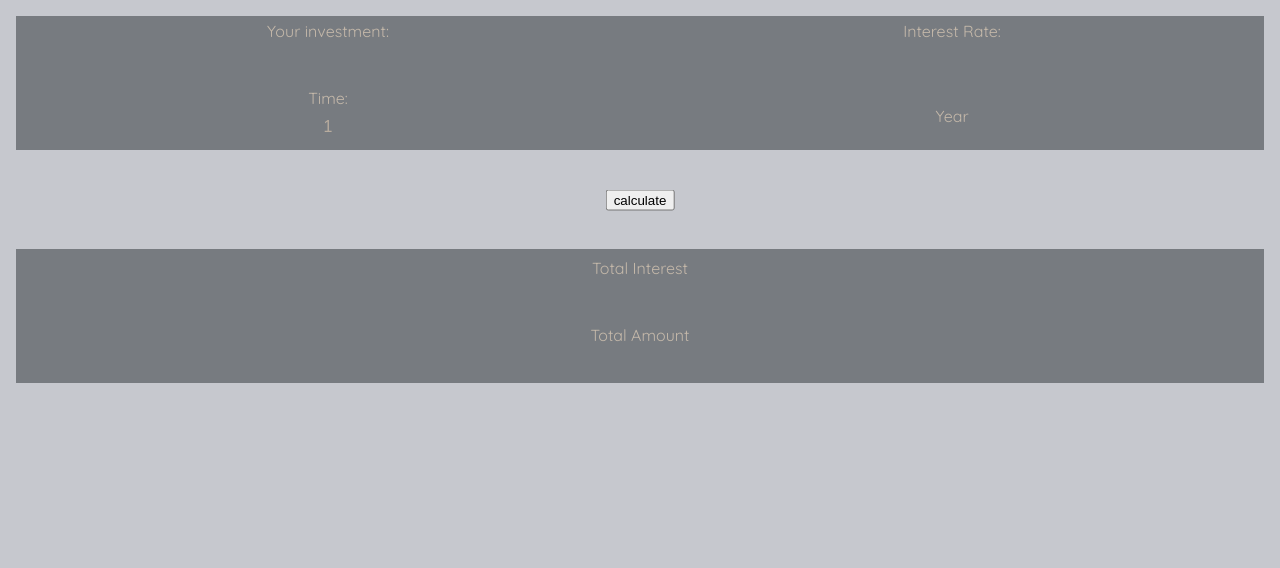
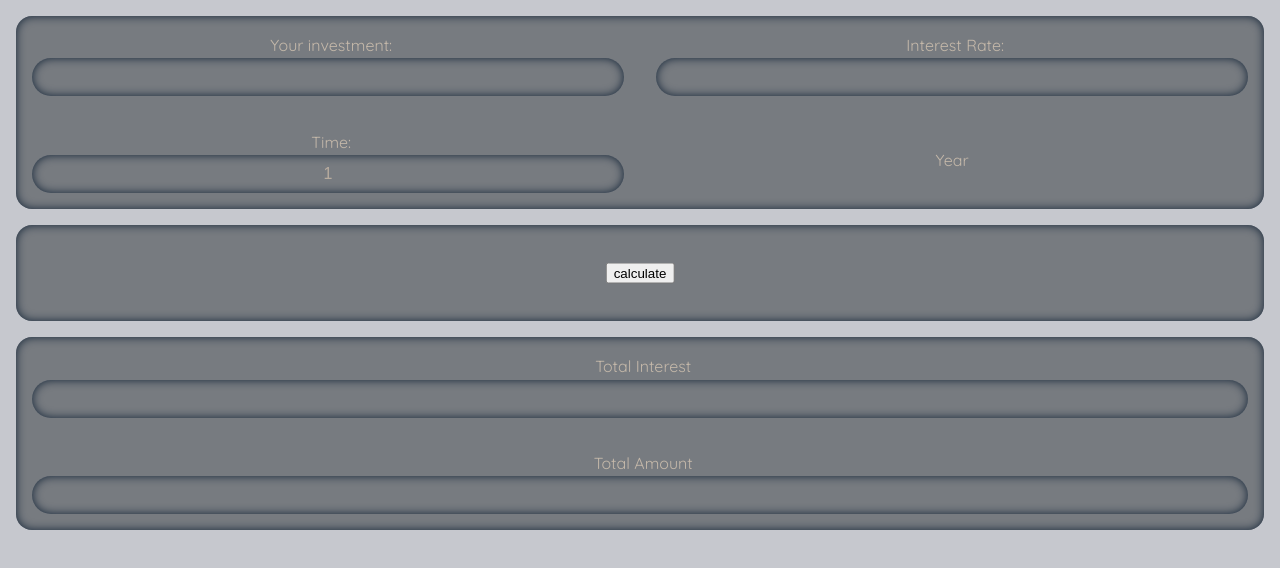
Before and after one commit to wp17368/interest-calculator, a plain HTML site: page index.html in a window 1280 px wide. Drawn offline with Linux system fonts and the light colour scheme.

Commit message:
round corners add paddings

```diff
--- a/index.html
+++ b/index.html
@@ -14,23 +14,23 @@
   <body>
         <div class = "calculator-wrapper">
 
-          <div class="data-collection-section wrapper shadow grid">
-            <div >
+          <div class="data-collection-section wrapper color-shadow grid border-radius-m">
+            <div class="padding">
               <label for="investment">Your investment:</label>
-              <input type="number" id="investment" class="shadow"/>
+              <input type="number" id="investment" class="color-shadow width"/>
             </div>
 
-            <div >
+            <div class="padding">
               <label for="interest-rate">Interest Rate:</label>
-              <input type="number" id="interest-rate" class="shadow" />
+              <input type="number" id="interest-rate" class="color-shadow width" />
             </div>
 
-            <div >
+            <div class="padding">
               <label for="time">Time:</label>
-              <input type="number" id="time" value="1" class="shadow"/>
+              <input type="number" id="time" value="1" class="color-shadow width"/>
             </div>
 
-            <div  >
+            <div class="padding">
               <select  name="duration"  id="duration">
                 <option value="12">Year</option>
                 <option value="1">Month</option>
@@ -38,15 +38,22 @@
             </div>
           </div>
 
-          <div class="calculate-btn-section shadow">
+          <div class="calculate-btn-section color-shadow border-radius-m">
             <button id="calculate" >calculate</button>
           </div>
 
-          <div class="result-section grid wrapper shadow">
-            <label for="totalInterest">Total Interest</label>
-            <input id="totalInterest"  class="shadow"></input>
-            <label for="totalAmount" id="time-unit">Total Amount</label>
-            <input id="totalAmount" class="shadow"></input>
+          <div class="result-section grid wrapper color-shadow border-radius-m">
+
+            <div  class="padding">
+              <label for="totalInterest">Total Interest</label>
+              <input id="totalInterest"  class="color-shadow"></input>
+            </div>
+
+            <div class="padding">
+              <label for="totalAmount" id="time-unit">Total Amount</label>
+              <input id="totalAmount" class="color-shadow"></input>
+            </div>
+
           </div>
         </div>
   </body>
--- a/style.css
+++ b/style.css
@@ -16,7 +16,7 @@ input::-webkit-inner-spin-button {
   margin: 0;
 }
 input {
-  width: 90%;
+  width: 100%;
   padding: 10px;
   color: rgb(184, 172, 158);
   font-size: 1em;
@@ -30,6 +30,10 @@ input {
 label {
   display: block;
   width: 100%;
+  padding: 0.2em;
+}
+.padding {
+  padding: 1em;
 }
 select {
   color: rgb(196, 184, 169);
```
